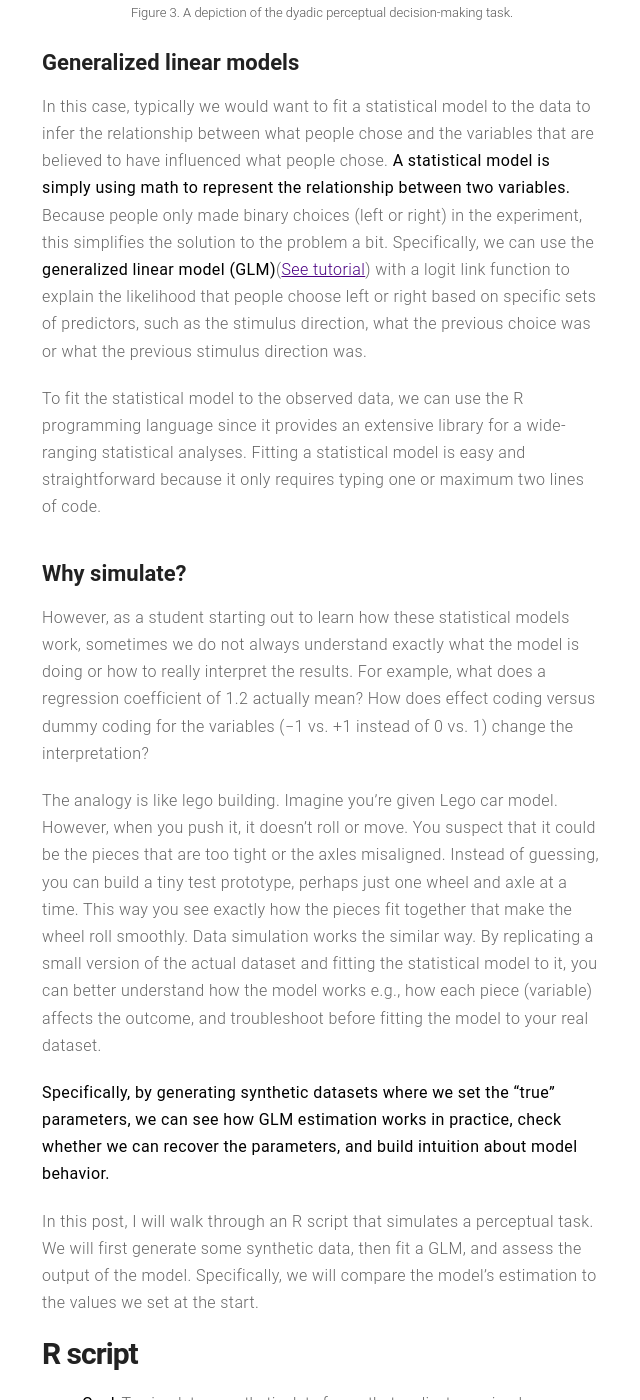
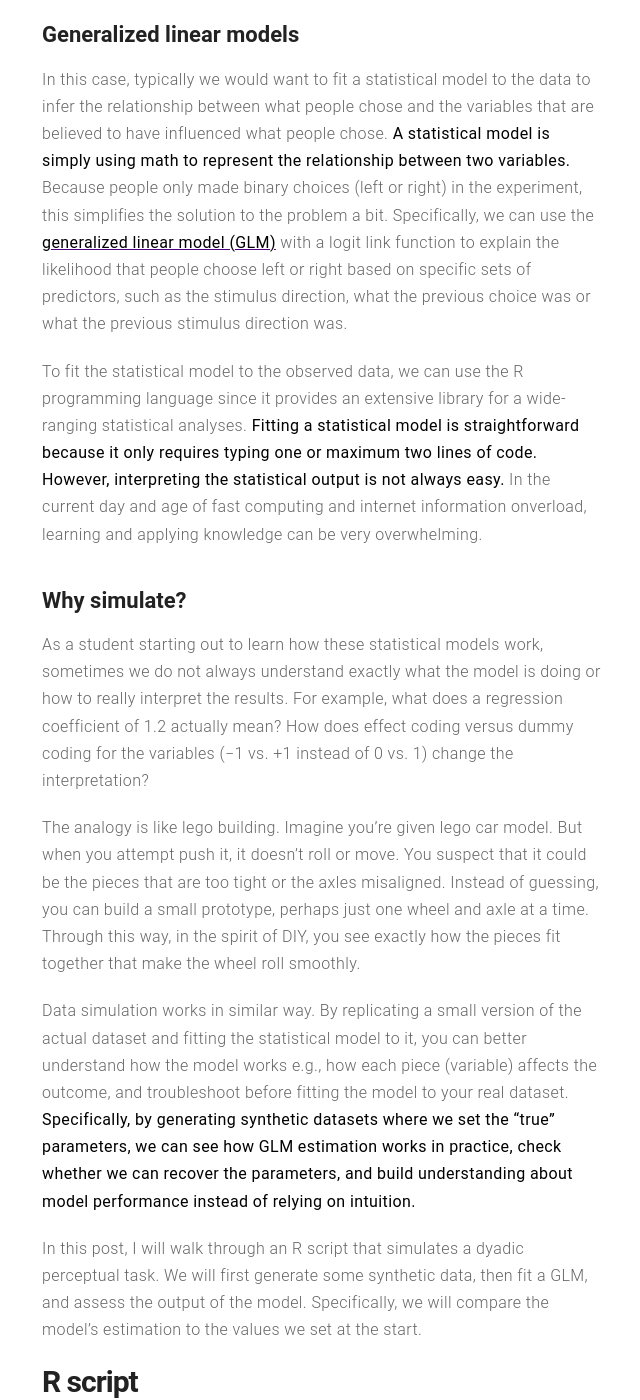
Before and after one commit to annhuangresearch/annhuangresearch.github.io, a Jekyll site: the page built from _posts/2022-12-13-GLM-simulation.md, in a window 1280 px wide and 1400 px high, scrolled down 2600 px. Shown: the whole window, without its empty margins (318-958 px from the left). Built offline with Jekyll 4.4.1, drawn with Linux system fonts in a browser that asks for light colours; comment, search, counter and statistics services are not loaded; some of the changed text lies outside the part shown.

Commit message:
revised the data simulation post

````diff
--- a/_posts/2022-12-13-GLM-simulation.md
+++ b/_posts/2022-12-13-GLM-simulation.md
@@ -60,19 +60,19 @@
 
 ## Generalized linear models
 
-In this case, typically we would want to fit a statistical model to the data to infer the relationship between what people chose and the variables that are believed to have influenced what people chose. **A statistical model is simply using math to represent the relationship between two variables.** Because people only made binary choices (left or right) in the experiment, this simplifies the solution to the problem a bit. Specifically, we can use the **generalized linear model (GLM)**([See tutorial](https://library.virginia.edu/data/articles/simulating-a-logistic-regression-model)) with a logit link function to explain the likelihood that people choose left or right based on specific sets of predictors, such as the stimulus direction, what the previous choice was or what the previous stimulus direction was.
+In this case, typically we would want to fit a statistical model to the data to infer the relationship between what people chose and the variables that are believed to have influenced what people chose. **A statistical model is simply using math to represent the relationship between two variables.** Because people only made binary choices (left or right) in the experiment, this simplifies the solution to the problem a bit. Specifically, we can use the [**generalized linear model (GLM)**](https://library.virginia.edu/data/articles/simulating-a-logistic-regression-model) with a logit link function to explain the likelihood that people choose left or right based on specific sets of predictors, such as the stimulus direction, what the previous choice was or what the previous stimulus direction was.
 
-To fit the statistical model to the observed data, we can use the R programming language since it provides an extensive library for a wide-ranging statistical analyses. Fitting a statistical model is easy and straightforward because it only requires typing one or maximum two lines of code.
+To fit the statistical model to the observed data, we can use the R programming language since it provides an extensive library for a wide-ranging statistical analyses. **Fitting a statistical model is straightforward because it only requires typing one or maximum two lines of code. However, interpreting the statistical output is not always easy.** In the current day and age of fast computing and internet information onverload, learning and applying knowledge can be very overwhelming.
 
 ## Why simulate?
 
-However, as a student starting out to learn how these statistical models work, sometimes we do not always understand exactly what the model is doing or how to really interpret the results. For example, what does a regression coefficient of 1.2 actually mean? How does effect coding versus dummy coding for the variables (−1 vs. +1 instead of 0 vs. 1) change the interpretation?
+As a student starting out to learn how these statistical models work, sometimes we do not always understand exactly what the model is doing or how to really interpret the results. For example, what does a regression coefficient of 1.2 actually mean? How does effect coding versus dummy coding for the variables (−1 vs. +1 instead of 0 vs. 1) change the interpretation?
 
-The analogy is like lego building. Imagine you’re given Lego car model. However, when you push it, it doesn’t roll or move. You suspect that it could be the pieces that are too tight or the axles misaligned. Instead of guessing, you can build a tiny test prototype, perhaps just one wheel and axle at a time. This way you see exactly how the pieces fit together that make the wheel roll smoothly. Data simulation works the similar way. By replicating a small version of the actual dataset and fitting the statistical model to it, you can better understand how the model works e.g., how each piece (variable) affects the outcome, and troubleshoot before fitting the model to your real dataset.
+The analogy is like lego building. Imagine you’re given lego car model. But when you attempt push it, it doesn’t roll or move. You suspect that it could be the pieces that are too tight or the axles misaligned. Instead of guessing, you can build a small prototype, perhaps just one wheel and axle at a time. Through this way, in the spirit of DIY, you see exactly how the pieces fit together that make the wheel roll smoothly.
 
-**Specifically, by generating synthetic datasets where we set the "true" parameters, we can see how GLM estimation works in practice, check whether we can recover the parameters, and build intuition about model behavior.**
+Data simulation works in similar way. By replicating a small version of the actual dataset and fitting the statistical model to it, you can better understand how the model works e.g., how each piece (variable) affects the outcome, and troubleshoot before fitting the model to your real dataset. **Specifically, by generating synthetic datasets where we set the "true" parameters, we can see how GLM estimation works in practice, check whether we can recover the parameters, and build understanding about model performance instead of relying on intuition.**
 
-In this post, I will walk through an R script that simulates a perceptual task. We will first generate some synthetic data, then fit a GLM, and assess the output of the model. Specifically, we will compare the model's estimation to the values we set at the start.
+In this post, I will walk through an R script that simulates a dyadic perceptual task. We will first generate some synthetic data, then fit a GLM, and assess the output of the model. Specifically, we will compare the model's estimation to the values we set at the start.
 
 # R script
 
@@ -93,7 +93,7 @@
 
   $$+ \beta_{2}\cdot\text{previous stimulus direction}\Big)$$
 
-- For logistic regression modeling estimation, the dependent variable is the participants’ response choices, which were bounded between 0 and 1, reflecting the probability of selecting rightward, rising from 0 (left) to 1 (right):
+- For logistic regression modeling estimation, the dependent variable is the participants’ choice response, which is bounded between 0 and 1, reflecting the probability of selecting rightward, rising from 0 (left) to 1 (right):
 
   $$
   \text{Response} =
@@ -146,7 +146,7 @@
 
 ## Step 3. Create the dataframe
 
-In this step, we can think about the core elements that make up the experiment. For example, a simple working experiment includes:
+In this step, we think about the core elements that make up the experiment. We also think about the variables that we are interested in to address our research question.
 
 - **Blocks** and **trials** that structure the experiment. In the actual experiment, there are 10 blocks with 100 trials each. Of course, you can simulate even more trials to see how it influences the model estimation
 - The **stimulus** direction that is the task itself which elicit responses from participants, $$stimulus_{n}$$
@@ -155,6 +155,9 @@
 - The participant's **choice response on the previous trial**. This is important since I want to investigate how might previous choice bias the decision, $$response_{n-1}$$
 - The **previous trial performer or actor**, because it is interesting to know whether who gave the response previously influence the decision, $$participant_{n-1}$$
 - The **chamber or room number** that each dyadic participant was sitting in
+
+In my case I have already designed and carried out the experiment, therefore I take it as my reference for simulating the dataset.
+But if I had not yet conducted the experiment, thinking through these design elements in advance is useful. This is because we can explore whether the planned design has enough statistical power to detect the effects we care about. For example, we can ask: If the true effect of the previous response is $$𝛽=0.5$$ how many participants and trials are needed for the GLM to recover this reliably?
 
 The goal here is to simulate variables that represent each of these components for the experiment, so that the resulting dataframe mirrors the structure of the real experiment.
 
@@ -238,11 +241,11 @@
 
 ## Step 6 Sample from the outcome
 
-GLMs predict probabilities, not actual 0/1 responses. So the `outcome` variable represents the probability that the participant responds "right" given the predictors. To simulate realistic binary responses, we sample from a Bernoulli distribution with these probabilities. This ensures that the response reflect the influence of the predictors, rather than being completely random.
+GLMs predict probabilities, not actual 0/1 responses. **So the `outcome` variable represents the probability that the participant responds "right" given the predictors.** To simulate realistic binary responses, we sample from the Bernoulli distribution with these probabilities. Here we use the Bernoulli distribution because we are dealing with binary data (e.g., 1 or 0, right or left, yes or no). Other data types such as counts or continuous responses require different distributions, e.g. Poisson or Normal. This sampling step presents the core idea of the data generating process, as it generates data that follows the logistic mathmatical relation but with realistic randomness.
 
 In other words, if we just generated 0s and 1s randomly (e.g., `sample(c(0,1), ...)`), there would be no relationship between the predictors and the responses, and the GLM would not recover the parameters we set.
 
-In short, the simulated response is a sample from a binomial distribution with probability = outcome, i.e., higher probabilities produce more 1's and lower probabilities produce more 0's.
+In short, the simulated response is a sample from a binomial distribution with probability = outcome, i.e., higher probabilities produce more 1's and lower probabilities produce more 0's, which is what the GLM with logit link function assumes.
 
 ```{r}
 # outcome is a data frame, but the mean function expects a numeric vector.
@@ -267,7 +270,7 @@
 
 <img src="/assets/images/sim_step6.jpg" alt="alternate text" width="400" height="250">
 
-## Step 7 Update the dataset
+## Step 7 Check and update the dataset
 
 The new `response` variable we generated has one extra observation due to the lag. We remove the first observation to match the dataframe length before overwriting the old response.
 
@@ -291,7 +294,7 @@
 
 ## Step 8 Fit the GLM
 
-Now we can type ```glm()```. This step is what we do when we analyze the data. Here we want to see how well it recovers the known parameters.
+Now we can finally type ```glm()```. This is the step that we normally do when we analyze the data. Here, we did all the steps to arrive at this point just to see how well it recovers the known parameters.
 
 ```{r}
 #response_n_1 <- sim_df$response_n_1
@@ -310,7 +313,7 @@
 r2_tjur(mod_2)
 ```
 
-The output from the first model fitting shows:
+**The output from the first model fitting shows:**
 <img src="/assets/images/sim_step8.jpg" alt="alternate text" width="600" height="400">
 
 Recall the betas we set in the beginning:
@@ -326,7 +329,7 @@
 - The estimated coefficient for ```response_n_1``` is ~0.042, which is a bit off compared to 0.8. This discrepancy occurs because we only included two predictors in the model. This could shrink the apparent effect of ```response_n_1```.
 - The intercept is near zero, consistent with what we set in the beginning
 
-The output from the second model fitting shows:
+**The output from the second model fitting shows:**
 
 <img src="/assets/images/sim_step8-1.jpg" alt="alternate text" width="600" height="500">
 
````
Also changed, not shown: other parts of _posts/2022-12-13-GLM-simulation.md (+4 -4 lines).
